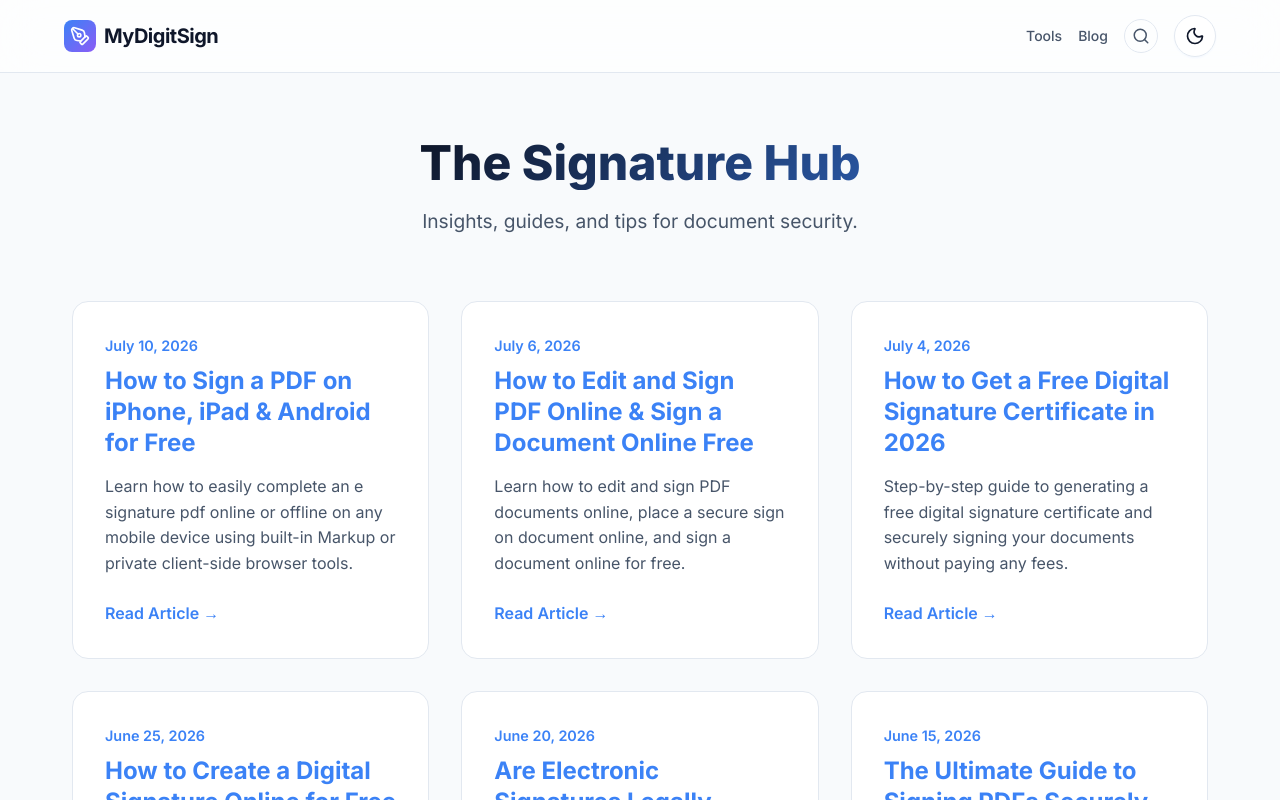
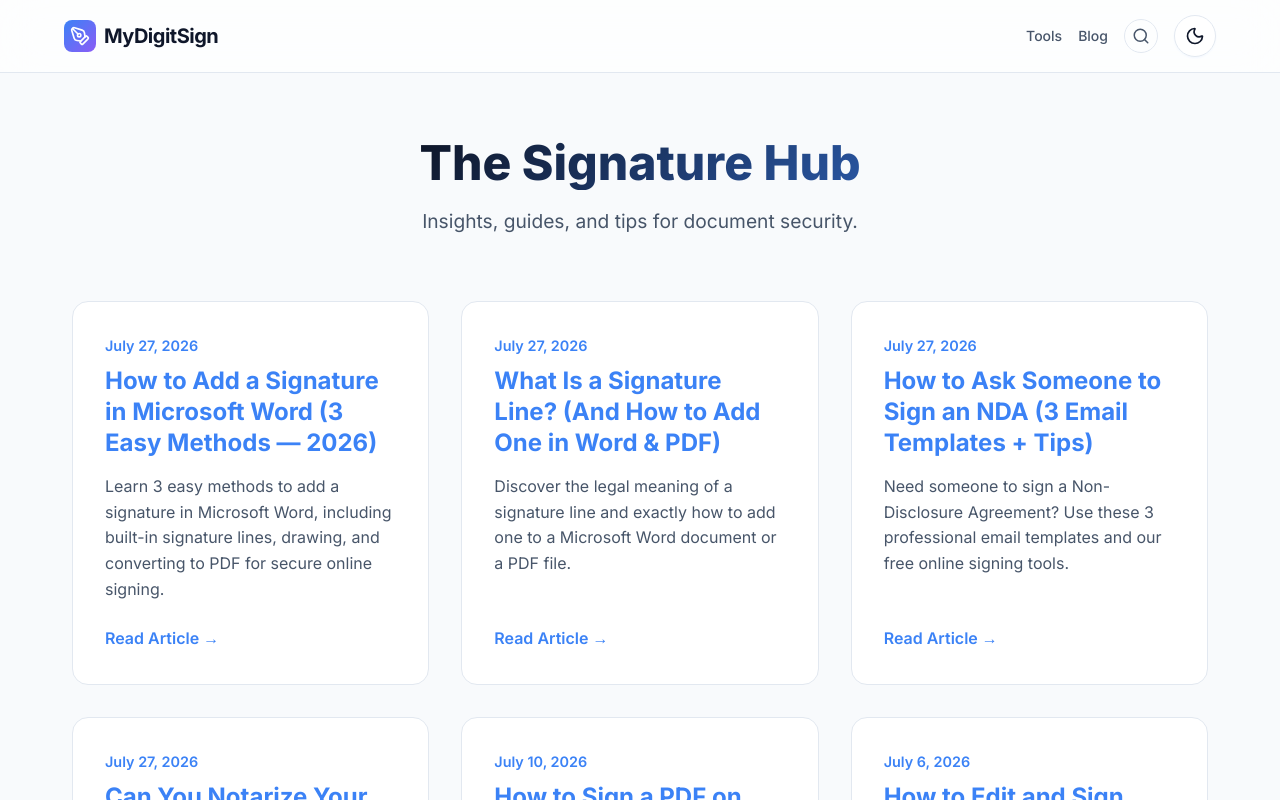
Before and after one commit to sidAli1993/signflow, a Next.js app: page /blog in a window 1280 px wide. Shown: the top 800 px of the page. Built offline with nearby package versions, Linux system fonts and the light colour scheme; no server answers.

Commit message:
fix: added missing blog posts to index and widened desktop blog view

```diff
--- a/src/app/blog/[slug]/post.module.css
+++ b/src/app/blog/[slug]/post.module.css
@@ -1,5 +1,5 @@
 .postContainer {
-  max-width: 800px;
+  max-width: 1024px;
   margin: 0 auto;
   padding: 4rem 2rem;
   min-height: 80vh;
--- a/src/app/blog/page.tsx
+++ b/src/app/blog/page.tsx
@@ -26,6 +26,30 @@ export const metadata: Metadata = {
 };
 
 const posts = [
+  {
+    title: 'How to Add a Signature in Microsoft Word (3 Easy Methods — 2026)',
+    slug: 'how-to-add-signature-in-word',
+    excerpt: 'Learn 3 easy methods to add a signature in Microsoft Word, including built-in signature lines, drawing, and converting to PDF for secure online signing.',
+    date: 'July 27, 2026',
+  },
+  {
+    title: 'What Is a Signature Line? (And How to Add One in Word & PDF)',
+    slug: 'what-is-a-signature-line',
+    excerpt: 'Discover the legal meaning of a signature line and exactly how to add one to a Microsoft Word document or a PDF file.',
+    date: 'July 27, 2026',
+  },
+  {
+    title: 'How to Ask Someone to Sign an NDA (3 Email Templates + Tips)',
+    slug: 'how-to-ask-someone-to-sign-nda',
+    excerpt: 'Need someone to sign a Non-Disclosure Agreement? Use these 3 professional email templates and our free online signing tools.',
+    date: 'July 27, 2026',
+  },
+  {
+    title: 'Can You Notarize Your Own Signature? (The Honest Legal Answer)',
+    slug: 'can-you-notarize-your-own-signature',
+    excerpt: 'Find out the strict legal rules regarding self-notarization, the penalties for attempting it, and what your actual alternatives are.',
+    date: 'July 27, 2026',
+  },
   {
     title: 'How to Sign a PDF on iPhone, iPad & Android for Free',
     slug: 'how-to-sign-pdf-on-iphone-android-free',
```
